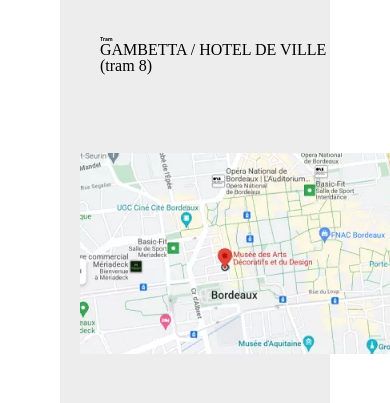
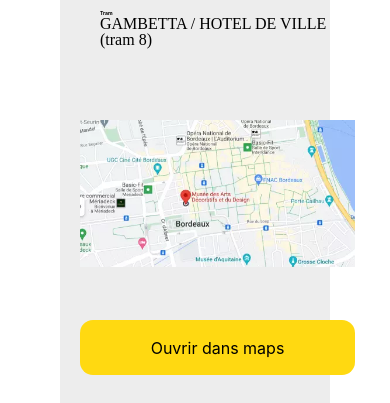
Before and after one commit to LineCab/site-musee-madd, a plain HTML site: page index.html in a window 390 px wide. Shown: the part 5053-5456 px from the top of the page. Drawn offline with nearby package versions, Linux system fonts and the light colour scheme.

Commit message:
infos pratiques fini

```diff
--- a/Style/style.css
+++ b/Style/style.css
@@ -1118,7 +1118,7 @@ footer address{
         grid-area: 4 / 2 / 7 / 6;
         overflow: hidden;
         display: block;
-        height: 80%;
+        max-width: 100%;
         margin: auto auto;
     }
 
```
